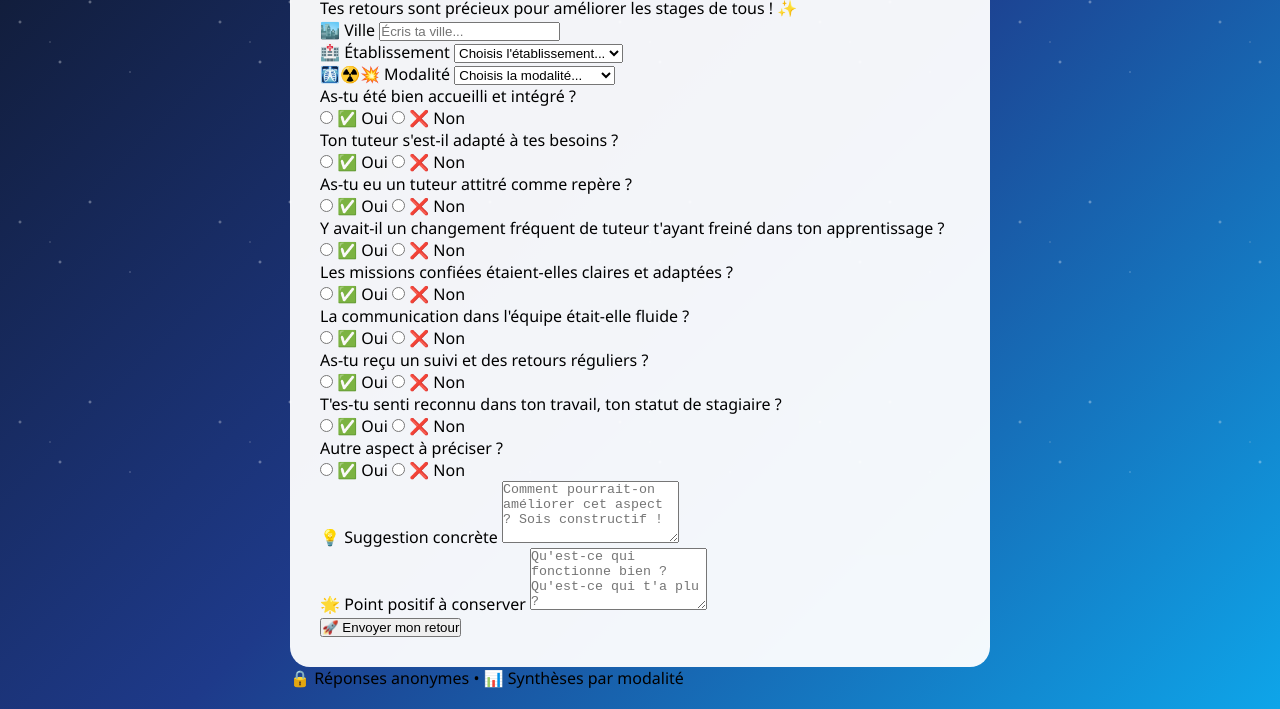
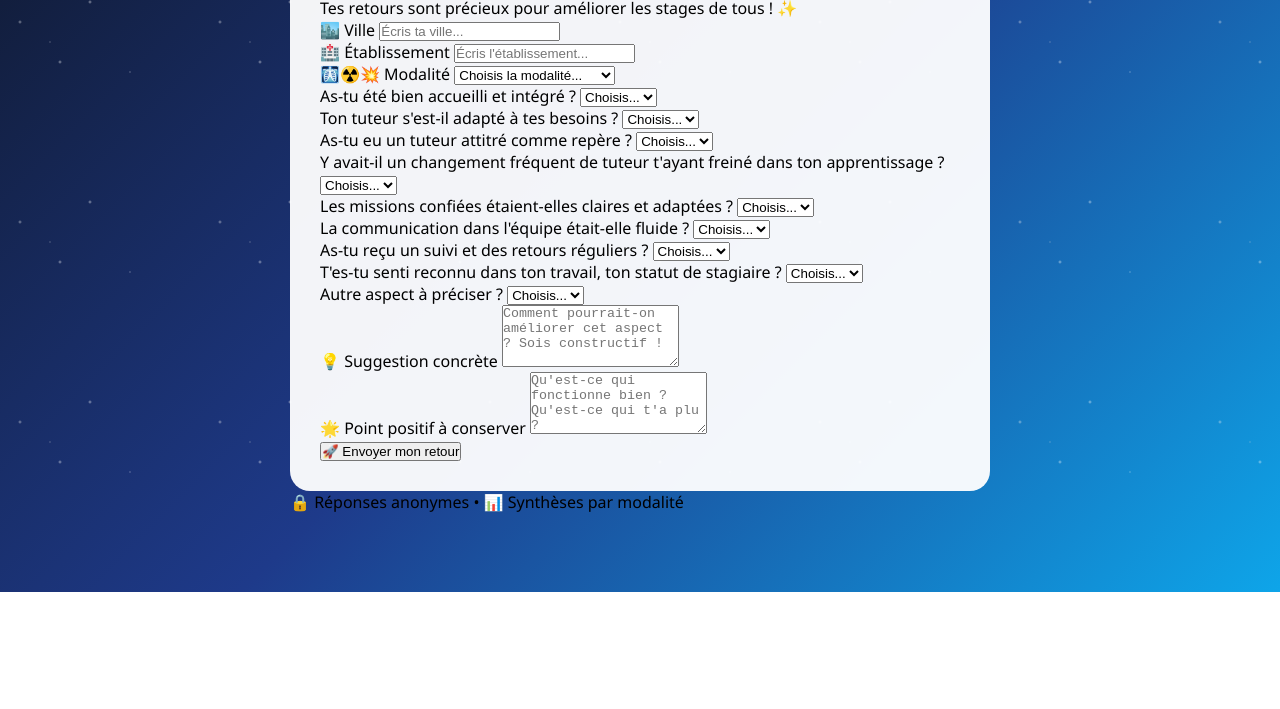
Before and after one commit to priscillasauvan-boop/questionnaire-lieux-de-stages, a website: page public/index.html in a window 1280 px wide. Shown: the part 208-917 px from the top of the page. After the commit the page ends 800 px from the top, so only its background shows below. Drawn offline with Linux system fonts and the light colour scheme.

Commit message:
Update index.html

```diff
--- a/public/index.html
+++ b/public/index.html
@@ -34,14 +34,13 @@
 
                 <div class="form-group">
                     <label for="etablissement">🏥 Établissement</label>
-                    <select id="etablissement" name="etablissement" required>
-                        <option value="">Choisis l'établissement...</option>
-                        <option value="Timone">Timone</option>
-                        <option value="Conception">Conception</option>
-                        <option value="HP Bastia">HP Bastia</option>
-                        <option value="Clinique Axium">Clinique Axium</option>
-                        <option value="Autre">Autre</option>
-                    </select>
+                    <input
+                        type="text"
+                        id="etablissement"
+                        name="etablissement"
+                        placeholder="Écris l'établissement..."
+                        required
+                    />
                 </div>
 
                 <div class="form-group">
@@ -58,132 +57,85 @@
                     </select>
                 </div>
 
-                <div class="questions-table">
-                    <div class="question-row">
-                        <div class="question-text">As-tu été bien accueilli et intégré ?</div>
-                        <div class="question-buttons">
-                            <label class="radio-btn radio-yes">
-                                <input type="radio" name="q1" value="Oui" required>
-                                <span class="radio-mark">✅ Oui</span>
-                            </label>
-                            <label class="radio-btn radio-no">
-                                <input type="radio" name="q1" value="Non" required>
-                                <span class="radio-mark">❌ Non</span>
-                            </label>
-                        </div>
+                <div class="form-group">
+                    <label for="q1">As-tu été bien accueilli et intégré ?</label>
+                    <select id="q1" name="q1" required>
+                        <option value="">Choisis...</option>
+                        <option value="Oui">Oui</option>
+                        <option value="Non">Non</option>
+                    </select>
                 </div>
 
-                    <div class="question-row">
-                        <div class="question-text">Ton tuteur s'est-il adapté à tes besoins ?</div>
-                        <div class="question-buttons">
-                            <label class="radio-btn radio-yes">
-                                <input type="radio" name="q2" value="Oui" required>
-                                <span class="radio-mark">✅ Oui</span>
-                            </label>
-                            <label class="radio-btn radio-no">
-                                <input type="radio" name="q2" value="Non" required>
-                                <span class="radio-mark">❌ Non</span>
-                            </label>
-                        </div>
+                <div class="form-group">
+                    <label for="q2">Ton tuteur s'est-il adapté à tes besoins ?</label>
+                    <select id="q2" name="q2" required>
+                        <option value="">Choisis...</option>
+                        <option value="Oui">Oui</option>
+                        <option value="Non">Non</option>
+                    </select>
                 </div>
 
-                    <div class="question-row">
-                        <div class="question-text">As-tu eu un tuteur attitré comme repère ?</div>
-                        <div class="question-buttons">
-                            <label class="radio-btn radio-yes">
-                                <input type="radio" name="q3" value="Oui" required>
-                                <span class="radio-mark">✅ Oui</span>
-                            </label>
-                            <label class="radio-btn radio-no">
-                                <input type="radio" name="q3" value="Non" required>
-                                <span class="radio-mark">❌ Non</span>
-                            </label>
-                        </div>
+                <div class="form-group">
+                    <label for="q3">As-tu eu un tuteur attitré comme repère ?</label>
+                    <select id="q3" name="q3" required>
+                        <option value="">Choisis...</option>
+                        <option value="Oui">Oui</option>
+                        <option value="Non">Non</option>
+                    </select>
                 </div>
 
-                    <div class="question-row">
-                        <div class="question-text">Y avait-il un changement fréquent de tuteur t'ayant freiné dans ton apprentissage ?</div>
-                        <div class="question-buttons">
-                            <label class="radio-btn radio-yes">
-                                <input type="radio" name="q4" value="Oui" required>
-                                <span class="radio-mark">✅ Oui</span>
-                            </label>
-                            <label class="radio-btn radio-no">
-                                <input type="radio" name="q4" value="Non" required>
-                                <span class="radio-mark">❌ Non</span>
-                            </label>
-                        </div>
+                <div class="form-group">
+                    <label for="q4">Y avait-il un changement fréquent de tuteur t'ayant freiné dans ton apprentissage ?</label>
+                    <select id="q4" name="q4" required>
+                        <option value="">Choisis...</option>
+                        <option value="Oui">Oui</option>
+                        <option value="Non">Non</option>
+                    </select>
                 </div>
 
-                    <div class="question-row">
-                        <div class="question-text">Les missions confiées étaient-elles claires et adaptées ?</div>
-                        <div class="question-buttons">
-                            <label class="radio-btn radio-yes">
-                                <input type="radio" name="q5" value="Oui" required>
-                                <span class="radio-mark">✅ Oui</span>
-                            </label>
-                            <label class="radio-btn radio-no">
-                                <input type="radio" name="q5" value="Non" required>
-                                <span class="radio-mark">❌ Non</span>
-                            </label>
-                        </div>
+                <div class="form-group">
+                    <label for="q5">Les missions confiées étaient-elles claires et adaptées ?</label>
+                    <select id="q5" name="q5" required>
+                        <option value="">Choisis...</option>
+                        <option value="Oui">Oui</option>
+                        <option value="Non">Non</option>
+                    </select>
                 </div>
 
-                    <div class="question-row">
-                        <div class="question-text">La communication dans l'équipe était-elle fluide ?</div>
-                        <div class="question-buttons">
-                            <label class="radio-btn radio-yes">
-                                <input type="radio" name="q6" value="Oui" required>
-                                <span class="radio-mark">✅ Oui</span>
-                            </label>
-                            <label class="radio-btn radio-no">
-                                <input type="radio" name="q6" value="Non" required>
-                                <span class="radio-mark">❌ Non</span>
-                            </label>
-                        </div>
+                <div class="form-group">
+                    <label for="q6">La communication dans l'équipe était-elle fluide ?</label>
+                    <select id="q6" name="q6" required>
+                        <option value="">Choisis...</option>
+                        <option value="Oui">Oui</option>
+                        <option value="Non">Non</option>
+                    </select>
                 </div>
 
-                    <div class="question-row">
-                        <div class="question-text">As-tu reçu un suivi et des retours réguliers ?</div>
-                        <div class="question-buttons">
-                            <label class="radio-btn radio-yes">
-                                <input type="radio" name="q7" value="Oui" required>
-                                <span class="radio-mark">✅ Oui</span>
-                            </label>
-                            <label class="radio-btn radio-no">
-                                <input type="radio" name="q7" value="Non" required>
-                                <span class="radio-mark">❌ Non</span>
-                            </label>
-                        </div>
+                <div class="form-group">
+                    <label for="q7">As-tu reçu un suivi et des retours réguliers ?</label>
+                    <select id="q7" name="q7" required>
+                        <option value="">Choisis...</option>
+                        <option value="Oui">Oui</option>
+                        <option value="Non">Non</option>
+                    </select>
                 </div>
 
-                    <div class="question-row">
-                        <div class="question-text">T'es-tu senti reconnu dans ton travail, ton statut de stagiaire ?</div>
-                        <div class="question-buttons">
-                            <label class="radio-btn radio-yes">
-                                <input type="radio" name="q8" value="Oui" required>
-                                <span class="radio-mark">✅ Oui</span>
-                            </label>
-                            <label class="radio-btn radio-no">
-                                <input type="radio" name="q8" value="Non" required>
-                                <span class="radio-mark">❌ Non</span>
-                            </label>
-                        </div>
+                <div class="form-group">
+                    <label for="q8">T'es-tu senti reconnu dans ton travail, ton statut de stagiaire ?</label>
+                    <select id="q8" name="q8" required>
+                        <option value="">Choisis...</option>
+                        <option value="Oui">Oui</option>
+                        <option value="Non">Non</option>
+                    </select>
                 </div>
 
-                    <div class="question-row">
-                        <div class="question-text">Autre aspect à préciser ?</div>
-                        <div class="question-buttons">
-                            <label class="radio-btn radio-yes">
-                                <input type="radio" name="q9" value="Oui" required>
-                                <span class="radio-mark">✅ Oui</span>
-                            </label>
-                            <label class="radio-btn radio-no">
-                                <input type="radio" name="q9" value="Non" required>
-                                <span class="radio-mark">❌ Non</span>
-                            </label>
-                        </div>
-                    </div>
+                <div class="form-group">
+                    <label for="q9">Autre aspect à préciser ?</label>
+                    <select id="q9" name="q9" required>
+                        <option value="">Choisis...</option>
+                        <option value="Oui">Oui</option>
+                        <option value="Non">Non</option>
+                    </select>
                 </div>
 
                 <div class="form-group">
```
Lines whose indentation alone changed are shown as unchanged.
